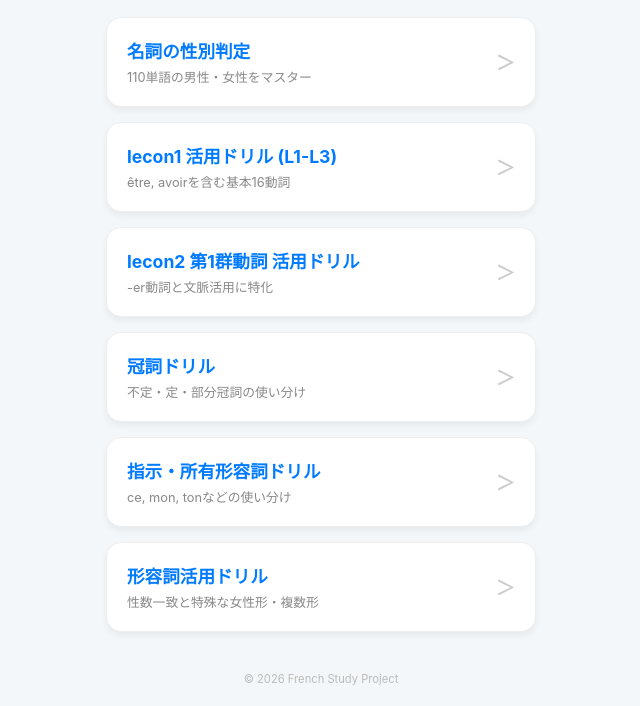
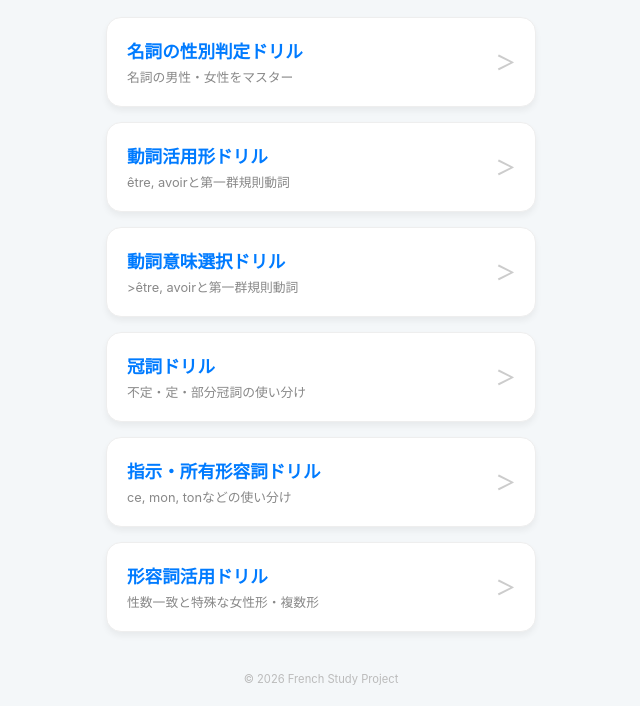
Before and after one commit to lab-PITA/france, a plain HTML site: page index.html in a window 1280 px wide. Shown: the part 142-848 px from the top of the page, without its empty margins (319-959 px from the left). Drawn offline with Linux system fonts and the light colour scheme.

Commit message:
Update index.html

```diff
--- a/index.html
+++ b/index.html
@@ -93,24 +93,24 @@
     <div class="menu-list">
         <a href="gender_quiz.html" class="menu-item">
             <div class="menu-text">
-                <span class="menu-title">名詞の性別判定</span>
-                <span class="menu-desc">110単語の男性・女性をマスター</span>
+                <span class="menu-title">名詞の性別判定ドリル</span>
+                <span class="menu-desc">名詞の男性・女性をマスター</span>
             </div>
             <span class="arrow">＞</span>
         </a>
 
         <a href="lecon1_1.html" class="menu-item">
             <div class="menu-text">
-                <span class="menu-title">lecon1 活用ドリル (L1-L3)</span>
-                <span class="menu-desc">être, avoirを含む基本16動詞</span>
+                <span class="menu-title">動詞活用形ドリル</span>
+                <span class="menu-desc">être, avoirと第一群規則動詞</span>
             </div>
             <span class="arrow">＞</span>
         </a>
 
         <a href="lecon1_2.html" class="menu-item">
             <div class="menu-text">
-                <span class="menu-title">lecon2 第1群動詞 活用ドリル</span>
-                <span class="menu-desc">-er動詞と文脈活用に特化</span>
+                <span class="menu-title">動詞意味選択ドリル</span>
+                <span class="menu-desc">>être, avoirと第一群規則動詞</span>
             </div>
             <span class="arrow">＞</span>
         </a>
```
